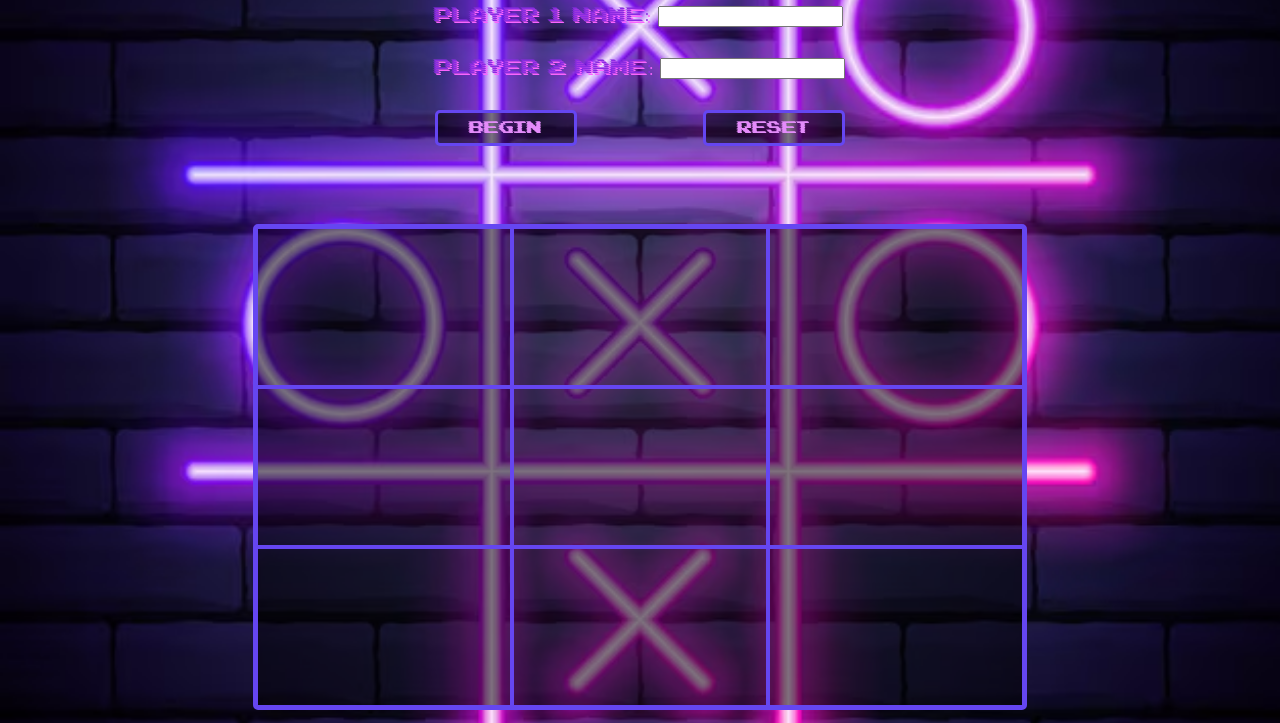
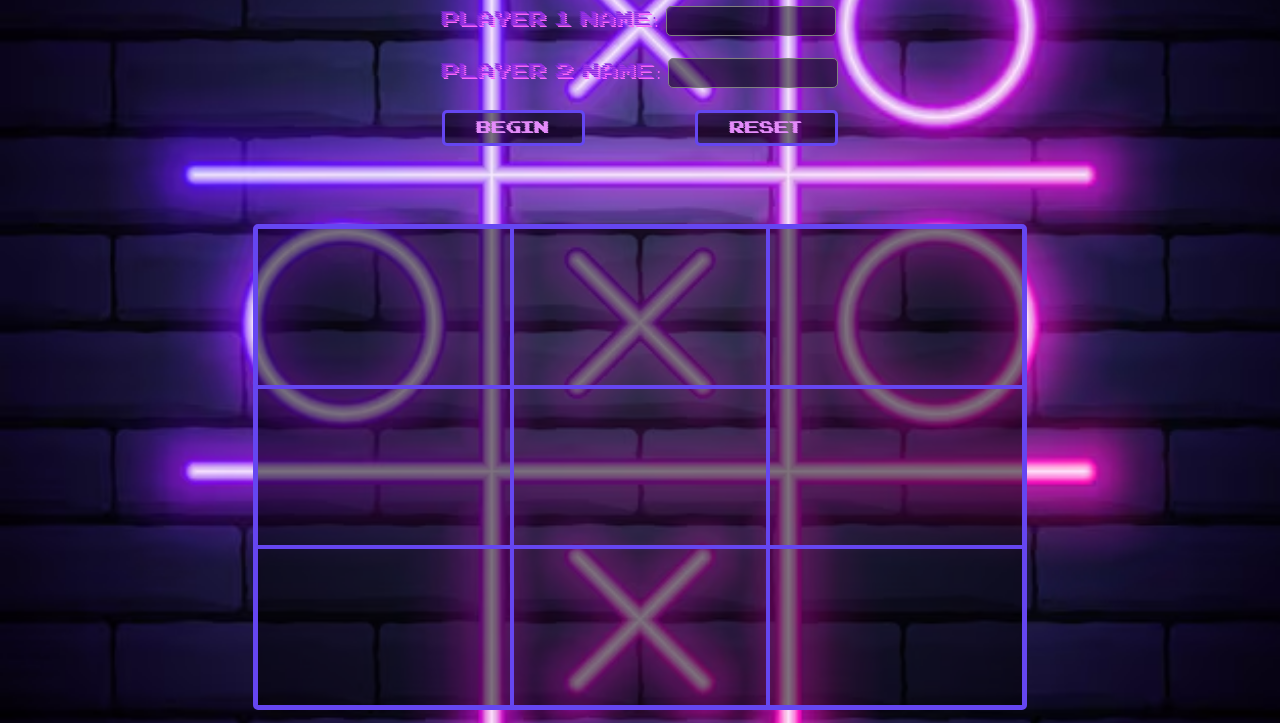
Before and after one commit to Ian-Wulf/tic-tac-toe, a plain HTML site: page index.html in a window 1280 px wide. Shown: the part 77-800 px from the top of the page. Drawn offline with Linux system fonts and the light colour scheme.

Commit message:
Updated Input Fields -Updated styling of input fields to be more consistent with styling of other elements

```diff
--- a/styles.css
+++ b/styles.css
@@ -25,6 +25,16 @@ h1 {
     font-family: 'DEADCRT';
     color: rgb(206, 43, 228);
     text-shadow: 2px 2px 2px rgb(255, 255, 255);
+}
+
+input {
+    color: rgb(228, 139, 250);
+    background-color: rgba(0, 0, 0, 0.5);
+    border: 0.5px solid grey;
+    border-radius: 5px;
+    font-family: 'Roboto';
+    font-weight: bolder;
+    padding: 0.4rem 0.5rem;
 }
 
 .player {
@@ -60,6 +70,10 @@ button {
     background-color: rgba(0, 0, 0, 0.5);
     border: 3px solid rgb(101, 70, 241);
     border-radius: 5px;
+}
+
+button:hover {
+    border-color: white;
 }
 
 .result {
```
